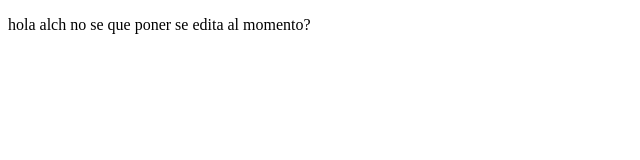
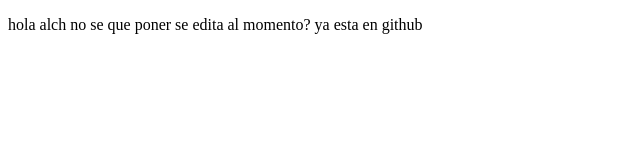
Before and after one commit to alamis4/proyectodemoubuntu, a plain HTML site: page index.html in a window 1280 px wide. Shown: the whole page, without its empty margins (0-640 px from the left). Drawn offline with Linux system fonts and the light colour scheme.

Commit message:
cambios de chekeo

```diff
--- a/index.html
+++ b/index.html
@@ -9,6 +9,7 @@
 <body>
     <p>
         hola alch no se que poner se edita al momento?
+        ya esta en github
     </p>
 
 </body>
```
